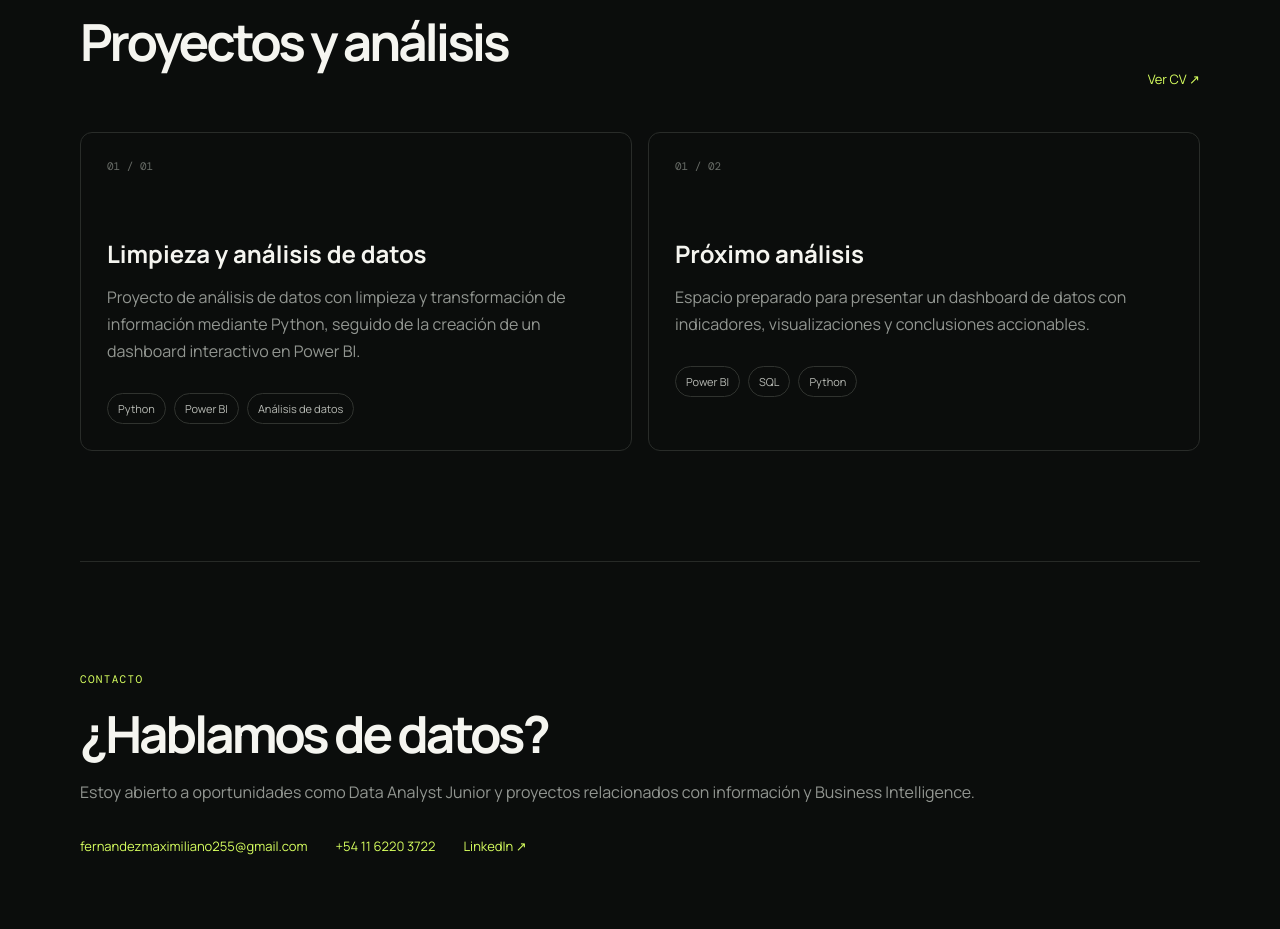
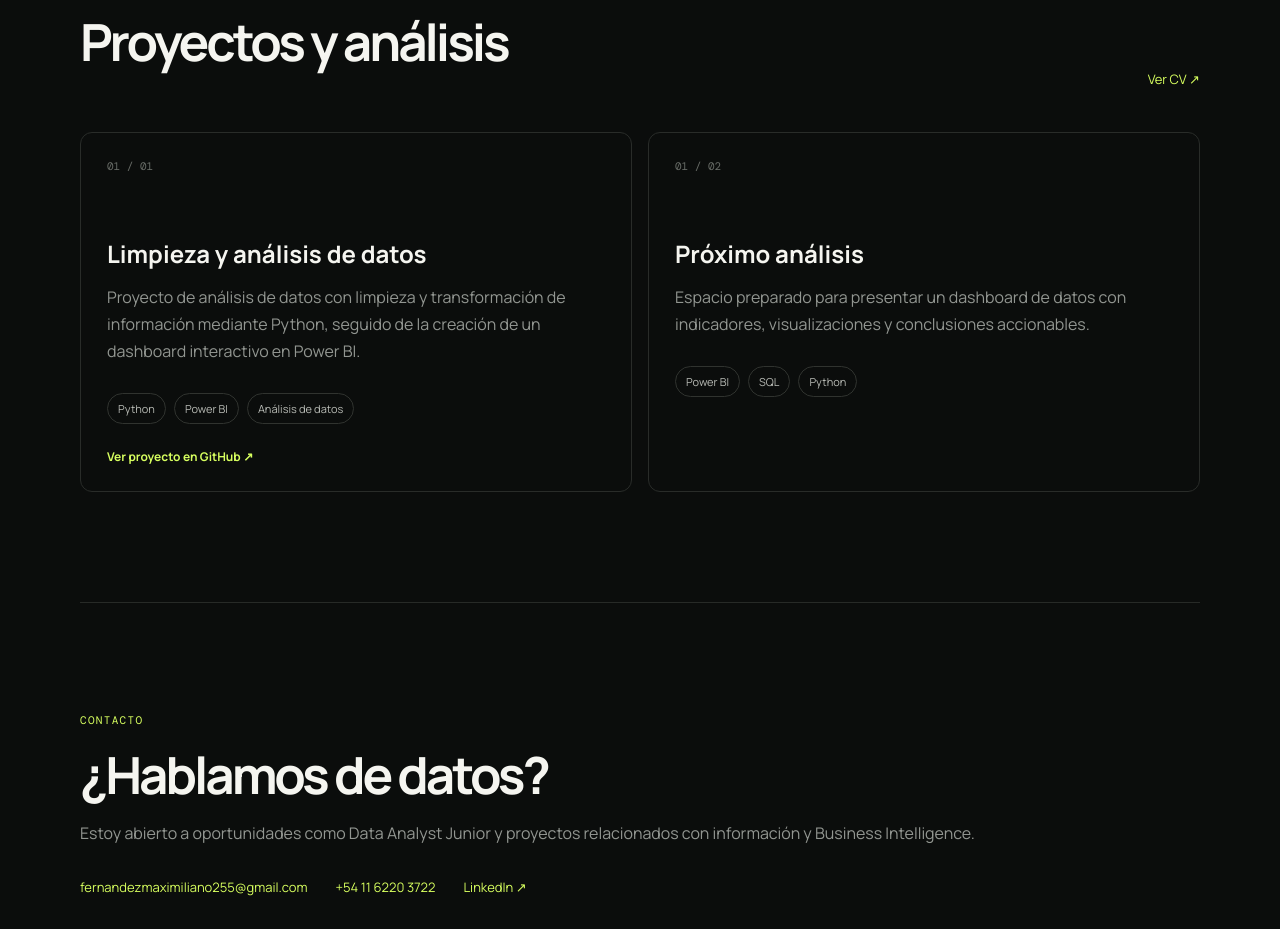
Before and after one commit to fernandezmaximiliano255-spec/portfolio-data, a React (Vite) app: page / in a window 1280 px wide. Shown: the part 2020-2949 px from the top of the page. Built offline with nearby package versions, Linux system fonts and the light colour scheme.

Commit message:
Link data project from portfolio

```diff
--- a/src/main.jsx
+++ b/src/main.jsx
@@ -3,7 +3,7 @@ import { createRoot } from 'react-dom/client';
 import './styles.css';
 
 const projects = [
-  { title: 'Limpieza y análisis de datos', description: 'Proyecto de análisis de datos con limpieza y transformación de información mediante Python, seguido de la creación de un dashboard interactivo en Power BI.', tags: ['Python', 'Power BI', 'Análisis de datos'] },
+  { title: 'Limpieza y análisis de datos', description: 'Proyecto de análisis de datos con limpieza y transformación de información mediante Python, seguido de la creación de un dashboard interactivo en Power BI.', tags: ['Python', 'Power BI', 'Análisis de datos'], link: 'https://github.com/fernandezmaximiliano255-spec/portfolio-data' },
   { title: 'Próximo análisis', description: 'Espacio preparado para presentar un dashboard de datos con indicadores, visualizaciones y conclusiones accionables.', tags: ['Power BI', 'SQL', 'Python'] },
 ];
 
@@ -14,7 +14,7 @@ function App() {
       <section className="about shell section-grid"><div><p className="eyebrow">Sobre mí</p><h2>Curiosidad para encontrar el dato que importa.</h2></div><p className="muted">Soy Maximiliano Gabriel Fernández, tengo 33 años y estudio la Tecnicatura en Sistemas en el IFTS N°11. Estoy orientando mi perfil hacia el análisis de datos, combinando formación en Python, SQL, Power BI y Excel avanzado con más de 7 años de experiencia en ámbitos administrativos y legales, donde desarrollé una sólida capacidad para organizar información y elaborar reportes.</p></section>
       <section className="skills shell section-grid"><div><p className="eyebrow">Herramientas</p><h2>Datos que se entienden.</h2></div><p className="muted">Power BI · Excel avanzado · Python · SQL · PostgreSQL · DBeaver · Visual Studio Code · IA aplicada al análisis de datos</p></section>
       <section className="experience shell section-grid"><div><p className="eyebrow">Experiencia</p><h2>Orden, precisión y análisis.</h2></div><p className="muted">Mi paso por áreas administrativas y legales moldeó mi forma de trabajar: atención al detalle, pensamiento crítico y organización aplicados a convertir información compleja en reportes claros y accionables.</p></section>
-    <section className="projects shell" id="proyectos"><div className="section-heading"><div><p className="eyebrow">Trabajos realizados</p><h2>Proyectos y análisis</h2></div><a className="text-link" href="/cv.pdf" target="_blank" rel="noreferrer">Ver CV ↗</a></div><div className="project-list">{projects.map((project, index) => <article className="project-card" key={project.title}><div className="project-number">01 / 0{index + 1}</div><h3>{project.title}</h3><p className="muted">{project.description}</p><div className="tags">{project.tags.map((tag) => <span key={tag}>{tag}</span>)}</div></article>)}</div></section>
+    <section className="projects shell" id="proyectos"><div className="section-heading"><div><p className="eyebrow">Trabajos realizados</p><h2>Proyectos y análisis</h2></div><a className="text-link" href="/cv.pdf" target="_blank" rel="noreferrer">Ver CV ↗</a></div><div className="project-list">{projects.map((project, index) => { const Card = project.link ? 'a' : 'article'; return <Card className="project-card" key={project.title} href={project.link} target={project.link ? '_blank' : undefined} rel={project.link ? 'noreferrer' : undefined}><div className="project-number">01 / 0{index + 1}</div><h3>{project.title}</h3><p className="muted">{project.description}</p><div className="tags">{project.tags.map((tag) => <span key={tag}>{tag}</span>)}</div>{project.link && <span className="project-link">Ver proyecto en GitHub ↗</span>}</Card>; })}</div></section>
       <section className="contact shell" id="contacto"><p className="eyebrow">Contacto</p><h2>¿Hablamos de datos?</h2><p className="muted contact-copy">Estoy abierto a oportunidades como Data Analyst Junior y proyectos relacionados con información y Business Intelligence.</p><div className="contact-links"><a href="mailto:fernandezmaximiliano255@gmail.com">fernandezmaximiliano255@gmail.com</a><a href="tel:+541162203722">+54 11 6220 3722</a><a href="https://www.linkedin.com/in/maximiliano-gabriel-fernandez-38791a2b5/" target="_blank" rel="noreferrer">LinkedIn ↗</a></div></section>
     <footer className="footer shell">© 2026 Maximiliano Fernández. Hecho con React.</footer>
   </main>;
--- a/src/styles.css
+++ b/src/styles.css
@@ -2,5 +2,5 @@
 :root { color: #f5f5f0; background: #0b0d0c; font-family: Manrope, sans-serif; } * { box-sizing: border-box; } html { scroll-behavior: smooth; } body { margin: 0; min-width: 320px; background: #0b0d0c; } a { color: inherit; text-decoration: none; }
 .shell { width: min(1120px, calc(100% - 48px)); margin: auto; }.nav { align-items: center; display: flex; justify-content: space-between; padding: 28px 0; }.logo { font-weight: 800; }.nav-links { color: #9b9e9a; display: flex; gap: 28px; font-size: 13px; }.nav-links a:hover, .text-link:hover, .contact-links a:hover { color: #d7ff5f; }
 .hero { min-height: 620px; display: flex; flex-direction: column; justify-content: center; padding: 80px 0 130px; }.eyebrow { color: #d7ff5f; font: 11px 'DM Mono', monospace; letter-spacing: .12em; margin: 0 0 22px; text-transform: uppercase; } h1, h2, h3, p { margin-top: 0; } h1 { font-size: clamp(54px, 9vw, 112px); letter-spacing: -.08em; line-height: .95; margin-bottom: 34px; } h1 span { color: #d7ff5f; } h2 { font-size: clamp(30px, 4vw, 54px); letter-spacing: -.06em; line-height: 1; margin-bottom: 20px; } h3 { font-size: 24px; margin-bottom: 14px; }.hero-copy { color: #a7aaa5; font-size: 18px; line-height: 1.6; max-width: 520px; }.actions { display: flex; gap: 12px; margin-top: 26px; }.button { border: 1px solid #30332f; border-radius: 999px; font-size: 13px; font-weight: 700; padding: 13px 20px; }.button-primary { background: #d7ff5f; border-color: #d7ff5f; color: #0b0d0c; }.button-secondary:hover { border-color: #d7ff5f; color: #d7ff5f; }
-.section-grid { border-top: 1px solid #272a27; display: grid; gap: 40px; grid-template-columns: 1fr 1fr; padding: 110px 0; }.muted { color: #929691; line-height: 1.7; }.about .muted { font-size: 18px; max-width: 450px; }.projects { border-top: 1px solid #272a27; padding: 110px 0; }.section-heading { align-items: end; display: flex; justify-content: space-between; margin-bottom: 44px; }.text-link, .contact-links a { color: #d7ff5f; font-size: 13px; }.project-list { display: grid; gap: 16px; grid-template-columns: repeat(2, 1fr); }.project-card { border: 1px solid #292c29; border-radius: 12px; min-height: 270px; padding: 26px; }.project-card:hover { border-color: #d7ff5f; }.project-number { color: #686c67; font: 11px 'DM Mono', monospace; margin-bottom: 64px; }.tags { display: flex; flex-wrap: wrap; gap: 8px; margin-top: 28px; }.tags span { border: 1px solid #30332f; border-radius: 999px; color: #b8bbb5; font-size: 11px; padding: 7px 10px; }.contact { border-top: 1px solid #272a27; padding: 110px 0 130px; }.contact-copy { margin-bottom: 30px; }.contact-links { display: flex; flex-wrap: wrap; gap: 12px 28px; }.footer { border-top: 1px solid #272a27; color: #686c67; font: 11px 'DM Mono', monospace; padding: 26px 0 34px; }
+.section-grid { border-top: 1px solid #272a27; display: grid; gap: 40px; grid-template-columns: 1fr 1fr; padding: 110px 0; }.muted { color: #929691; line-height: 1.7; }.about .muted { font-size: 18px; max-width: 450px; }.projects { border-top: 1px solid #272a27; padding: 110px 0; }.section-heading { align-items: end; display: flex; justify-content: space-between; margin-bottom: 44px; }.text-link, .contact-links a { color: #d7ff5f; font-size: 13px; }.project-list { display: grid; gap: 16px; grid-template-columns: repeat(2, 1fr); }.project-card { border: 1px solid #292c29; border-radius: 12px; min-height: 270px; padding: 26px; }.project-card:hover { border-color: #d7ff5f; }.project-number { color: #686c67; font: 11px 'DM Mono', monospace; margin-bottom: 64px; }.tags { display: flex; flex-wrap: wrap; gap: 8px; margin-top: 28px; }.tags span { border: 1px solid #30332f; border-radius: 999px; color: #b8bbb5; font-size: 11px; padding: 7px 10px; }.project-link { color: #d7ff5f; display: block; font-size: 12px; font-weight: 700; margin-top: 24px; }.contact { border-top: 1px solid #272a27; padding: 110px 0 130px; }.contact-copy { margin-bottom: 30px; }.contact-links { display: flex; flex-wrap: wrap; gap: 12px 28px; }.footer { border-top: 1px solid #272a27; color: #686c67; font: 11px 'DM Mono', monospace; padding: 26px 0 34px; }
 @media (max-width: 700px) { .shell { width: min(100% - 32px, 560px); }.nav-links { gap: 14px; }.hero { min-height: 560px; padding: 70px 0 90px; }.section-grid, .project-list { grid-template-columns: 1fr; }.section-grid, .projects, .contact { padding: 78px 0; }.section-heading { align-items: start; flex-direction: column; gap: 14px; }.project-number { margin-bottom: 48px; } }
```
